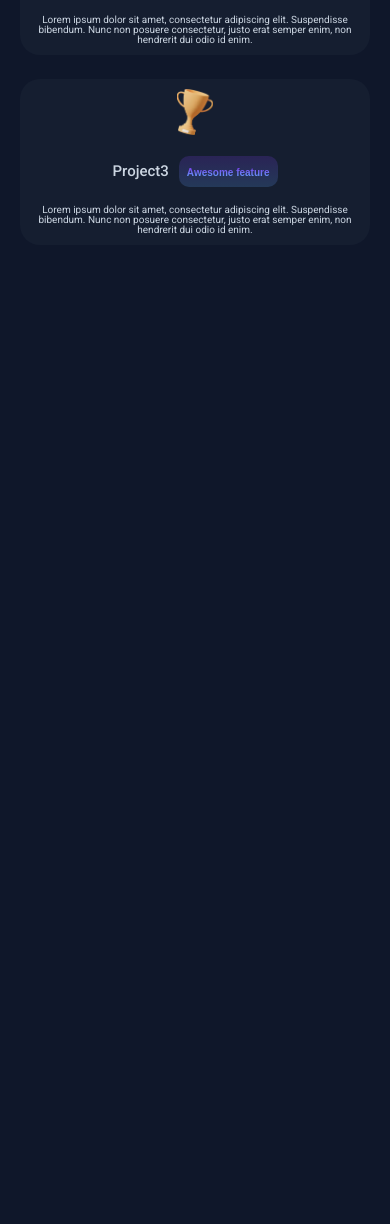
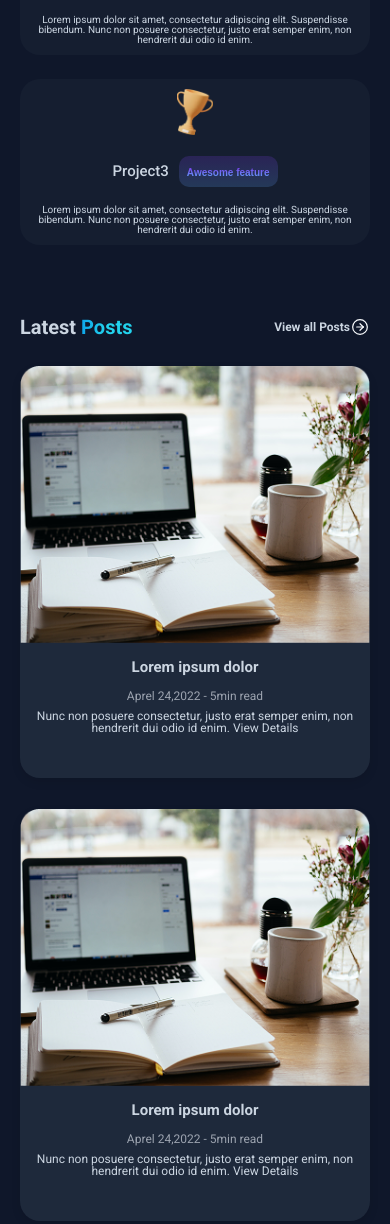
Before and after one commit to frontendoniyorbek/ixaterz, a plain HTML site: page index.html in a window 390 px wide. Shown: the part 741-1965 px from the top of the page. Before the commit the page ends 1022 px from the top, so only its background shows below. Drawn offline with Linux system fonts and the light colour scheme.

Commit message:
add projects

```diff
--- a/css/main.css
+++ b/css/main.css
@@ -261,6 +261,86 @@ body {
 }
 /* POSTS END */
 
+/* PROJECT START */
+.projects {
+	padding-top: 53px;
+	padding-bottom: 91px;
+}
+
+.projects__info {
+	display: flex;
+	align-items: center;
+	justify-content: space-between;
+	color: var(--text-color);
+	margin-bottom: 82px;
+}
+
+.projects__title {
+	font-weight: 700;
+	font-size: 48px;
+	line-height: 1;
+}
+
+.projects__title span {
+	background: var(--text-gradient);
+	-webkit-background-clip: text;
+	-webkit-text-fill-color: transparent;
+}
+
+.projects__link {
+	display: flex;
+	align-items: center;
+	gap: 12px;
+	color: var(--text-color);
+	font-weight: 700;
+	font-size: 20px;
+	line-height: 1;
+}
+
+.projects__list {
+	display: grid;
+	grid-template-columns: repeat(3, 1fr);
+	gap: 20px;
+}
+
+.projects__item {
+	background-color: #1e293b;
+	border-radius: 20px;
+	box-shadow: 0px 4px 10px 0px #0000001a;
+}
+
+.projects__img {
+	width: 100%;
+	height: auto;
+	object-fit: cover;
+}
+
+.projects__item-info {
+	padding: 22px 12px 71px;
+	text-align: center;
+	color: var(--text-color);
+}
+
+.projects__item-title {
+	font-weight: 700;
+	font-size: 24px;
+	line-height: 1;
+	margin-bottom: 12px;
+}
+
+.projects__item-time {
+	display: inline-block;
+	color: #9ca3af;
+	margin-bottom: 12px;
+}
+
+.projects__item-text {
+	font-weight: 400;
+	font-size: 20px;
+	line-height: 1;
+}
+/* PROJECTS END */
+
 /* MEDIA START */
 @media screen and (max-width: 1024px) {
 }
@@ -382,6 +462,53 @@ body {
 		font-size: 12px;
 	}
 	/* POSTS END */
+
+	/* PROJECT START */
+	.projects {
+		padding-top: 36px;
+		padding-bottom: 64px;
+	}
+
+	.projects__info {
+		margin-bottom: 36px;
+	}
+
+	.projects__title {
+		font-size: 24px;
+	}
+
+	.projects__link {
+		gap: 4px;
+		font-size: 16px;
+	}
+
+	.projects__link img {
+		width: 24px;
+		height: 24px;
+	}
+
+	.projects__list {
+		grid-template-columns: repeat(2, 1fr);
+	}
+
+	.projects__item-info {
+		padding: 14px 8px 44px;
+	}
+
+	.projects__item-title {
+		font-size: 18px;
+		margin-bottom: 8px;
+	}
+
+	.projects__item-time {
+		margin-bottom: 8px;
+		font-size: 14px;
+	}
+
+	.projects__item-text {
+		font-size: 14px;
+	}
+	/* PROJECTS END */
 }
 
 @media screen and (max-width: 600px) {
@@ -400,6 +527,11 @@ body {
 
 	.navbar__link {
 		font-size: 16px;
+	}
+
+	.projects__list {
+		grid-template-columns: repeat(1, 1fr);
+		gap: 31px;
 	}
 }
 @media screen and (max-width: 420px) {
@@ -489,4 +621,40 @@ body {
 		font-size: 10px;
 	}
 	/* POSTS END */
+
+	/* PROJECT START */
+	.projects {
+		padding-bottom: 41px;
+	}
+
+	.projects__info {
+		margin-bottom: 29px;
+	}
+
+	.projects__title {
+		font-size: 20px;
+	}
+
+	.projects__link {
+		gap: 0px;
+		font-size: 12px;
+	}
+
+	.projects__link img {
+		width: 20px;
+		height: 20px;
+	}
+
+	.projects__item-title {
+		font-size: 15px;
+	}
+
+	.projects__item-time {
+		font-size: 12px;
+	}
+
+	.projects__item-text {
+		font-size: 12px;
+	}
+	/* PROJECTS END */
 }
--- a/index.html
+++ b/index.html
@@ -132,6 +132,55 @@
 				</div>
 			</section>
 			<!-- POSTS END -->
+
+			<!-- PROJECT START -->
+			<section class="projects">
+				<div class="container">
+					<div class="projects__info">
+						<h2 class="projects__title">Latest <span>Posts</span></h2>
+						<a class="projects__link" href="#">
+							View all Posts
+							<img src="images/projects/strelka.svg" alt="strelka" width="44" height="44" />
+						</a>
+					</div>
+
+					<ul class="projects__list">
+						<li class="projects__item">
+							<img class="projects__img" src="images/projects/laptop.png" alt="laptop" width="369" height="292" />
+							<div class="projects__item-info">
+								<h3 class="projects__item-title">Lorem ipsum dolor</h3>
+								<time class="projects__item-time" href="#">Aprel 24,2022 - 5min read</time>
+								<p class="projects__item-text">
+									Nunc non posuere consectetur, justo erat semper enim, non hendrerit dui odio id enim. View Details
+								</p>
+							</div>
+						</li>
+
+						<li class="projects__item">
+							<img class="projects__img" src="images/projects/laptop.png" alt="laptop" width="369" height="292" />
+							<div class="projects__item-info">
+								<h3 class="projects__item-title">Lorem ipsum dolor</h3>
+								<time class="projects__item-time" href="#">Aprel 24,2022 - 5min read</time>
+								<p class="projects__item-text">
+									Nunc non posuere consectetur, justo erat semper enim, non hendrerit dui odio id enim. View Details
+								</p>
+							</div>
+						</li>
+
+						<li class="projects__item">
+							<img class="projects__img" src="images/projects/laptop.png" alt="laptop" width="369" height="292" />
+							<div class="projects__item-info">
+								<h3 class="projects__item-title">Lorem ipsum dolor</h3>
+								<time class="projects__item-time" href="#">Aprel 24,2022 - 5min read</time>
+								<p class="projects__item-text">
+									Nunc non posuere consectetur, justo erat semper enim, non hendrerit dui odio id enim. View Details
+								</p>
+							</div>
+						</li>
+					</ul>
+				</div>
+			</section>
+			<!-- PROJECT END -->
 		</main>
 	</body>
 </html>
```
Also changed, not shown: images/projects/laptop.png (added), images/projects/strelka.svg (added), 2 other files.
